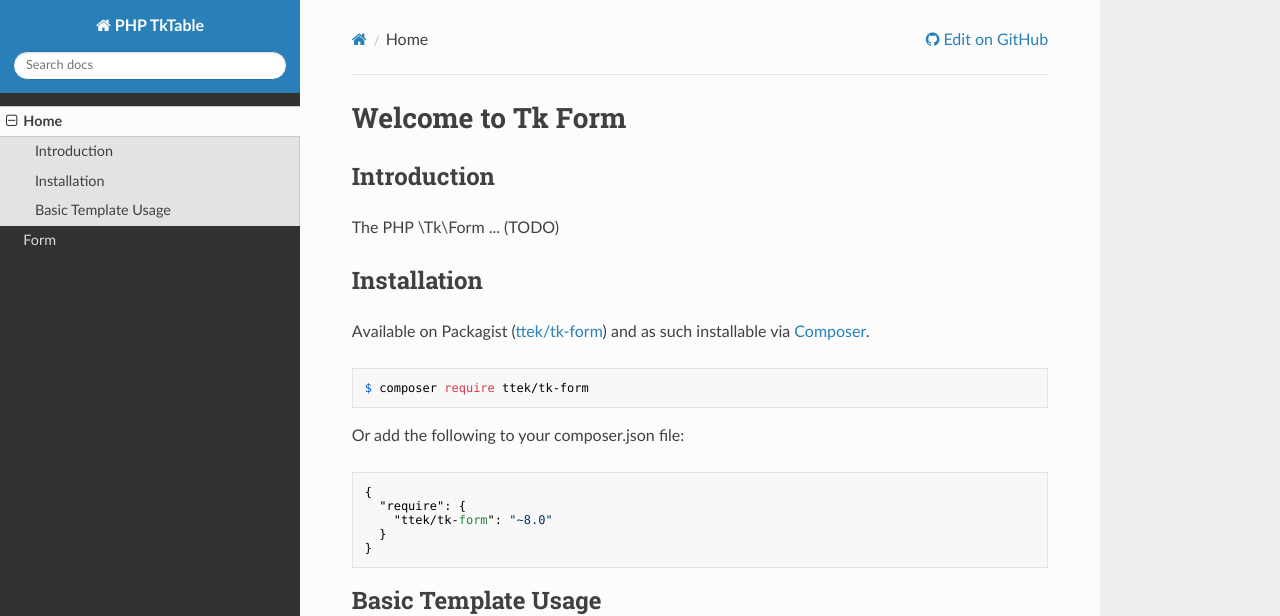
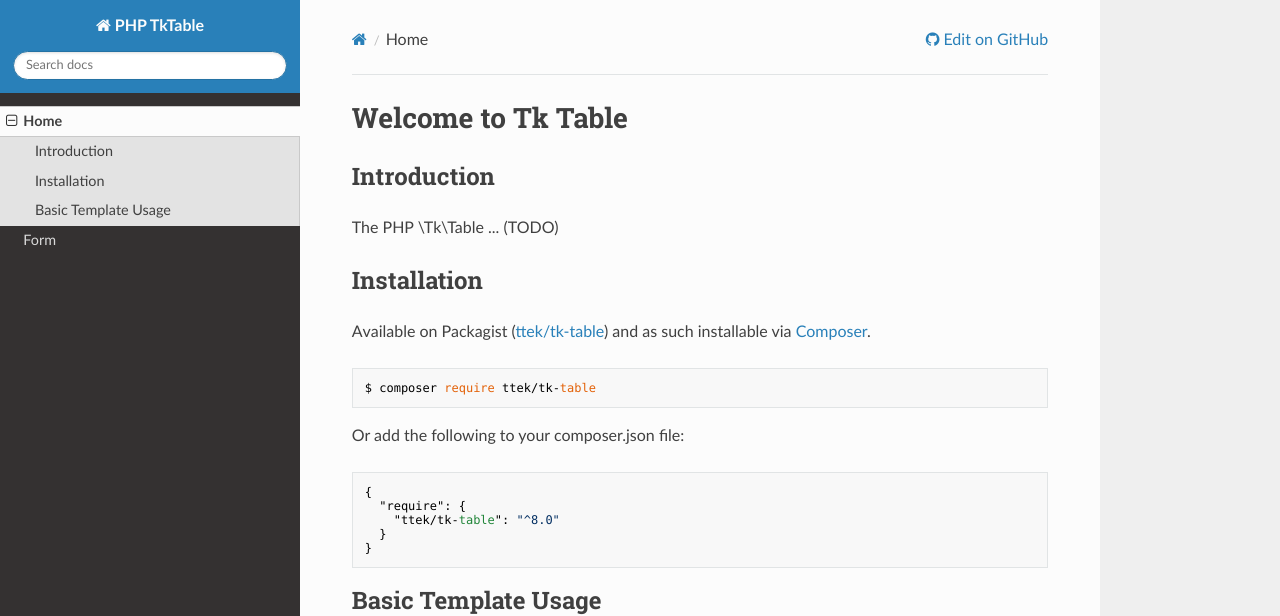
Before and after one commit to tropotek/tk-table, an MkDocs documentation site: the page built from docs/index.md, in a window 1280 px wide. Shown: the top 616 px of the page. Built offline with MkDocs 1.6.1, drawn with Linux system fonts in a browser that asks for light colours; nearby versions of some CDN libraries.

Commit message:
~Auto: Commit

````diff
--- a/docs/index.md
+++ b/docs/index.md
@@ -1,17 +1,17 @@
-# Welcome to Tk Form
+# Welcome to Tk Table
 
 ## Introduction
 
-The PHP \Tk\Form ... (TODO)
+The PHP \Tk\Table ... (TODO)
 
 
 ## Installation
 
-Available on Packagist ([ttek/tk-form](http://packagist.org/packages/ttek/tk-form))
-and as such installable via [Composer](http://getcomposer.org/).
+Available on Packagist ([ttek/tk-table](https://packagist.org/packages/ttek/tk-table))
+and as such installable via [Composer](https://getcomposer.org/).
 
 ```
-$ composer require ttek/tk-form
+$ composer require ttek/tk-table
 ```
 
 Or add the following to your composer.json file:
@@ -19,7 +19,7 @@ Or add the following to your composer.json file:
 ```
 {
   "require": {
-    "ttek/tk-form": "~8.0"
+    "ttek/tk-table": "^8.0"
   }
 }
 ```
````
Also changed, not shown: readme.md (+3 -3 lines), todo.md (deleted, +0 -2 lines), 1 other file.
